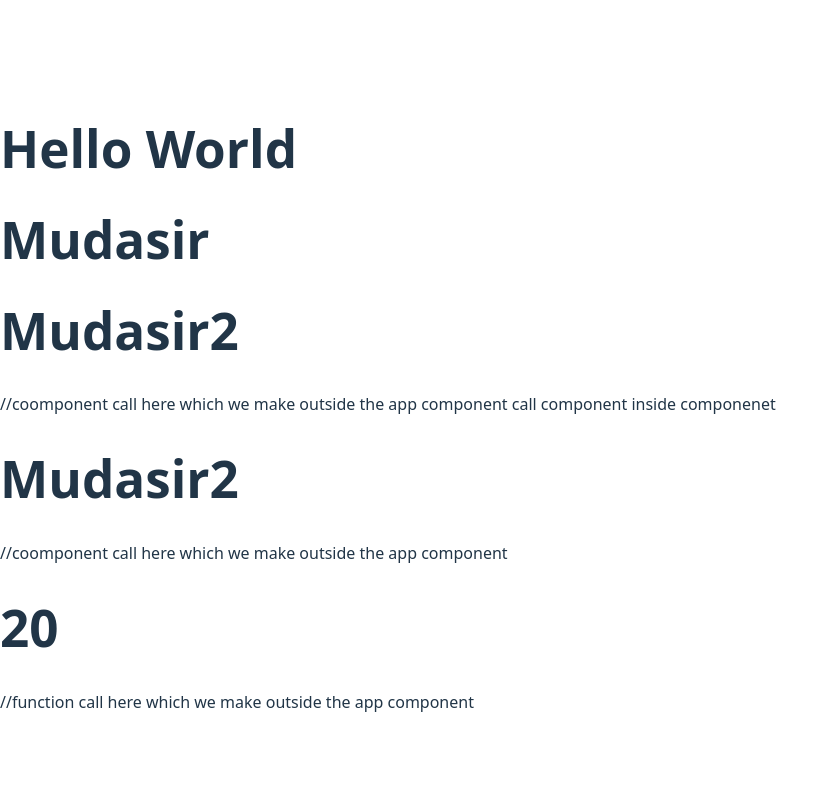
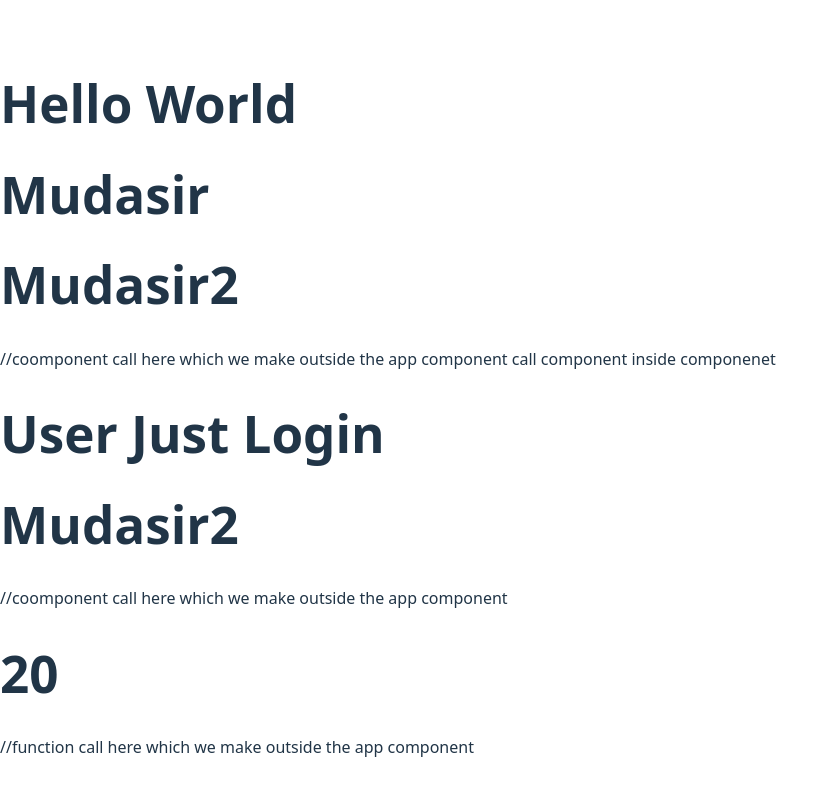
Before and after one commit to MudasirAhmad1/React-js, a React (Vite) app in the folder function-and-components/function/: page / in a window 1280 px wide. Shown: the top 796 px of the page, without its empty margins (0-839 px from the left). Built offline with nearby package versions, Linux system fonts and the light colour scheme.

Commit message:
function

```diff
--- a/function-and-components/function/src/App.jsx
+++ b/function-and-components/function/src/App.jsx
@@ -1,4 +1,5 @@
 import React from 'react'
+import { Login } from './Usercomponent'
 
 function App() {
   // alert(sum()) //function call here which we make outside the app component
@@ -6,6 +7,7 @@ function App() {
     <>
       <h1>Hello World</h1>
       <Mudasir/>
+      <Login/>
       <Mudasir2/> //coomponent call here which we make outside the app component
       <h1>{sum()}</h1> //function call here which we make outside the app component
     </>
@@ -30,6 +32,7 @@ function Mudasir2(){
   return(
     <div>
       <h1>Mudasir2</h1>
+
     </div>
   )
 }
--- /dev/null
+++ b/function-and-components/function/src/Usercomponent.jsx
@@ -0,0 +1,9 @@
+import React from 'react'
+
+export function Login() {
+  return (
+    <div>
+        <h1>User Just Login</h1>
+    </div>
+  )
+}
```
